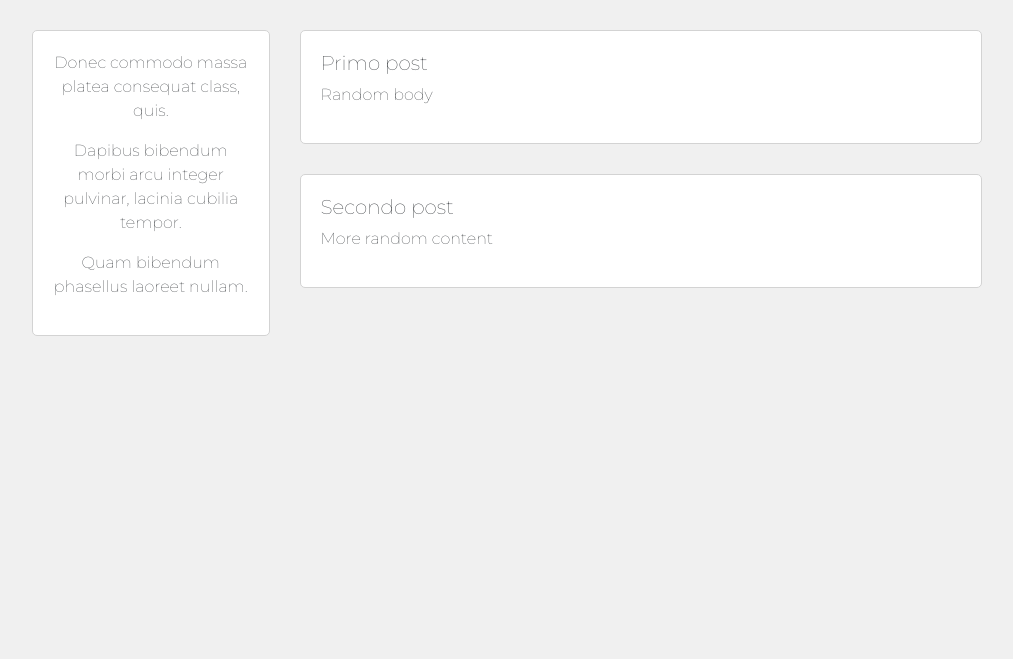
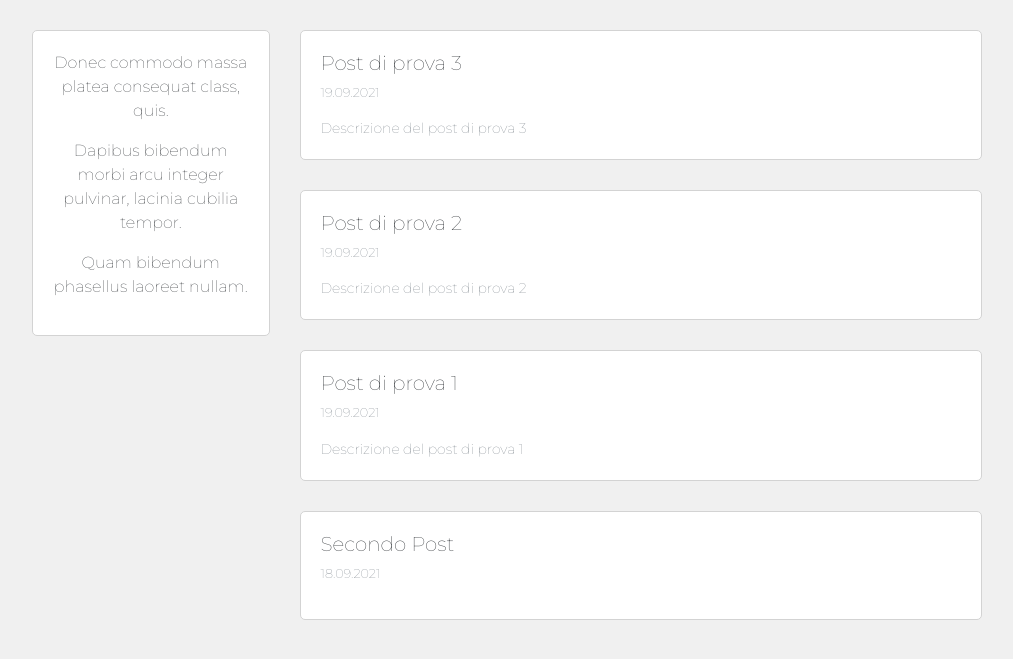
Before and after one commit to pinguinato/FlaskBlog, a Flask app: page / in a window 1280 px wide. Shown: the part 58-717 px from the top of the page, without its empty margins (133-1146 px from the left). Run offline with Flask 2, Linux system fonts and the light colour scheme; data comes from the database, SQL or seed files in the repository; both versions use the stored data as it was after the commit.

Commit message:
Post in homepage e stilizzazione

```diff
--- a/flask-blog/blog/routes.py
+++ b/flask-blog/blog/routes.py
@@ -1,15 +1,14 @@
 from blog import app
 from flask import render_template
+from blog.models import Post
+
 
 @app.route('/')
 def homepage():
-    posts = [
-        {"title": "Primo post", "body": "Random body"},
-        {"title": "Secondo post", "body": "More random content"}
-    ]
-    some_boolean_flag = False
+    # i post sono ordinati per data di creazione decrescente
+    posts = Post.query.order_by(Post.created_at.desc()).all()
 
-    return render_template("homepage.html", posts=posts, boolean_flag=some_boolean_flag)
+    return render_template("homepage.html", posts=posts)
 
 @app.route('/about')
 def about_page():
--- a/flask-blog/blog/static/blog.css
+++ b/flask-blog/blog/static/blog.css
@@ -45,6 +45,15 @@ html, body {
     margin-bottom:30px;
 }
 
+.p-small-one {
+    font-size: 0.875rem;
+}
+
+.p-small-two {
+    font-size: 0.800rem;
+}
+
+
 @media (min-width: 768px) {
     .single-post-home {
         margin-left: 30px;
--- a/flask-blog/blog/templates/homepage.html
+++ b/flask-blog/blog/templates/homepage.html
@@ -9,7 +9,14 @@
         {% for post in posts %}
         <div class="single-post-home">
             <h5>{{ post.title }}</h5>
-            <p>{{ post.body }}</p>
+            <p class="p-small-two text-muted">
+                {{ post.created_at.strftime("%d.%m.%Y") }}
+            </p>
+            {% if post.description %}
+                <p class="p-small-one text-muted mb-0">
+                    {{ post.description }}
+                </p>
+            {% endif %}
         </div>
         {% endfor %}
         </div>
```
Also changed, not shown: flask-blog/README.md, flask-blog/blog.db.
